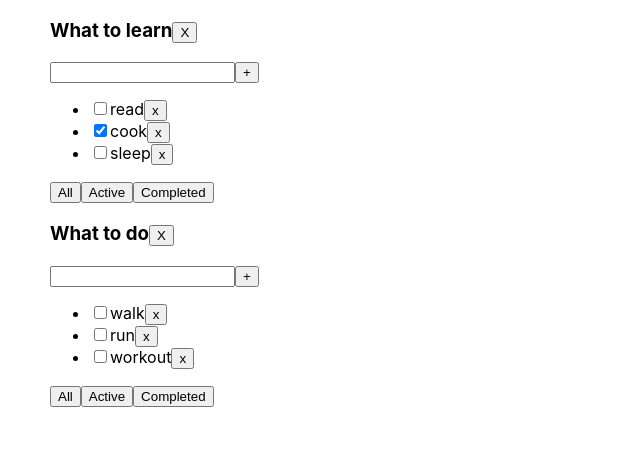
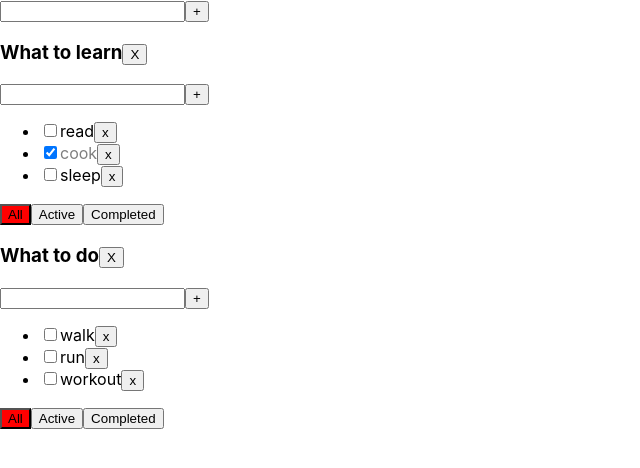
Before and after one commit to aigul-ermak/todolist, a React (Create React App) app: page / in a window 1280 px wide. Shown: the top 468 px of the page, without its empty margins (0-640 px from the left). Built offline with nearby package versions, Linux system fonts and the light colour scheme.

Commit message:
lesson 6 half

```diff
--- /dev/null
+++ b/src/AddItemForm.tsx
@@ -0,0 +1,45 @@
+import React, {ChangeEvent, KeyboardEvent, useState} from 'react';
+
+
+type addTaskFormPropsType = {
+    addItem: (title: string) => void
+}
+
+function AddItemForm(props: addTaskFormPropsType) {
+    const [title, setTitle] = useState<string>('');
+    const [error, setError] = useState<boolean>(false);
+
+    const onChangeTitle = (e: ChangeEvent<HTMLInputElement>) => {
+        setTitle(e.currentTarget.value)
+        setError(false)
+    }
+    const onkeyPressAddItem = (e: KeyboardEvent<HTMLInputElement>) => {
+        if (e.key === 'Enter') {
+            addItem()
+        }
+    }
+    const addItem = () => {
+        const validatedTitle = title.trim()
+        if (validatedTitle) {
+            props.addItem(validatedTitle)
+        } else {
+            setError(true)
+        }
+        setTitle('')
+    }
+    const errorMessage = error ? <div style={{color: 'red'}}>Title is reqiured!!!</div> : null
+    return (
+        <div>
+            <input
+                className={error ? 'error' : ''}
+                value={title}
+                onChange={onChangeTitle}
+                onKeyPress={onkeyPressAddItem}/>
+            <button onClick={addItem}>+</button>
+            {errorMessage}
+        </div>
+    )
+}
+
+
+export default AddItemForm;
--- a/src/App.css
+++ b/src/App.css
@@ -1,3 +1,7 @@
-.App {
-  margin-left: 50px;
+.active-filter {
+  background-color: red;
 }
+
+.is-done {
+  opacity: 0.5;
+}
--- a/src/App.tsx
+++ b/src/App.tsx
@@ -2,6 +2,7 @@
 import './App.css';
 import Todolist, {TaskType} from './Todolist';
 import {v1} from 'uuid';
+import AddItemForm from './AddItemForm';
 
 type TodoListType = {
     id: string
@@ -74,11 +75,22 @@
         }
     }
 
-        function  removeTodoList(todoListID: string) {
-        setTodoLists(todoLists.filter (tl => tl.id !== todoListID))
+    function removeTodoList(todoListID: string) {
+        setTodoLists(todoLists.filter(tl => tl.id !== todoListID))
         const copyTasks = {...tasks}
         delete copyTasks[todoListID]
         setTasks(copyTasks)
+    }
+
+    function addTodoList(title: string) {
+        const newTodoListID = v1()
+        const newTodoList: TodoListType = {
+            id: newTodoListID,
+            title: title,
+            filter: "all"
+        }
+        setTodoLists([...todoLists, newTodoList])
+        setTasks({...tasks, [newTodoListID]: []})
     }
 
 
@@ -100,6 +112,7 @@
     })
     return (
         <div className="App">
+            <AddItemForm addItem={addTodoList}/>
             {todoListComponents}
         </div>
     )
--- a/src/Todolist.tsx
+++ b/src/Todolist.tsx
@@ -1,5 +1,6 @@
-import React, {ChangeEvent, KeyboardEvent, useState} from 'react';
+import React, {ChangeEvent} from 'react';
 import {FilterValuesType} from './App';
+import AddItemForm from './AddItemForm';
 
 export type TaskType = {
     id: string
@@ -20,8 +21,8 @@
 }
 
 function Todolist(props: propsTodoListType) {
-    const [title, setTitle] = useState<string>('');
-    const [error, setError] = useState<boolean>(false)
+
+    const addTask = (title: string) => props.addTask(title, props.todoListID);
 
     const tasksJSXElements = props.tasks.map(t => {
         let taskClass = t.isDone ? 'is-done' : '';
@@ -38,43 +39,17 @@
             </li>
         )
     })
-    const addTask = () => {
-        const validatedTitle = title.trim()
-        if (validatedTitle) {
-            props.addTask(validatedTitle, props.todoListID)
-        } else {
-            setError(true)
-        }
-        setTitle('')
-    }
-    const onChangeTitle = (e: ChangeEvent<HTMLInputElement>) => {
-        setTitle(e.currentTarget.value)
-        setError(false)
-    }
-    const onkeyPressAddTask = (e: KeyboardEvent<HTMLInputElement>) => {
-        if (e.key === 'Enter') {
-            addTask()
-        }
-    }
+
     const onAllClickHandler = () => props.changeTodoListFilter('all', props.todoListID);
     const onActiveClickHandler = () => props.changeTodoListFilter('active', props.todoListID);
     const onCompletedClickHandler = () => props.changeTodoListFilter('completed', props.todoListID);
 
-    const errorMessage = error ? <div style={{color: 'red'}}>Title is reqiured!!!</div> : null
-
-
     return (
         <div>
-            <h3>{props.title}<button onClick={ () => props.removeTodoList(props.todoListID)}>X</button></h3>
-            <div>
-                <input
-                    className={error ? 'error' : ''}
-                    value={title}
-                    onChange={onChangeTitle}
-                    onKeyPress={onkeyPressAddTask}/>
-                <button onClick={addTask}>+</button>
-                {errorMessage}
-            </div>
+            <h3>{props.title}
+                <button onClick={() => props.removeTodoList(props.todoListID)}>X</button>
+            </h3>
+            <AddItemForm addItem={addTask}/>
             <ul>
                 {tasksJSXElements}
             </ul>
```
Lines whose indentation alone changed are shown as unchanged.
